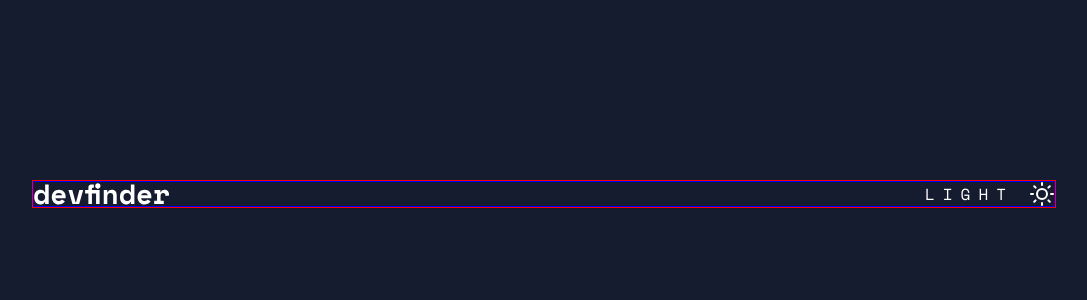
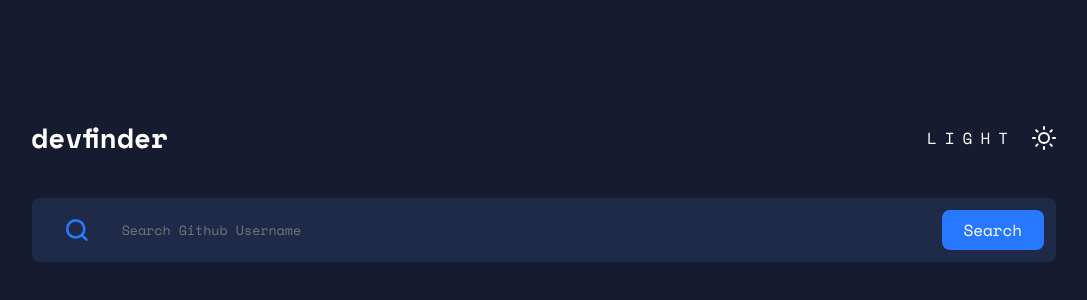
Before and after one commit to giovannamoeller/dev-finder, a React (Create React App) app: page / in a window 1280 px wide. Shown: the part 206-506 px from the top of the page, without its empty margins (96-1183 px from the left). Built offline with nearby package versions, Linux system fonts and the light colour scheme.

Commit message:
Input container and styles

```diff
--- a/src/components/Header/styles.js
+++ b/src/components/Header/styles.js
@@ -4,7 +4,7 @@ export const HeaderContainer = styled.header`
   width: 100%;
   display: flex;
   justify-content: space-between;
-  border: 1px solid blue;
+  margin-bottom: 3rem;
 
   span {
     display: flex;
--- /dev/null
+++ b/src/components/Input/index.js
@@ -0,0 +1,17 @@
+import { InputContainer } from './styles';
+import { Search } from 'react-feather';
+
+export function Input() {
+
+  function handleFormSubmit(e) {
+    e.preventDefault();
+  }
+
+  return (
+    <InputContainer onSubmit={handleFormSubmit}>
+      <Search color="#2778FF" strokeWidth={2.5} size={32}/>
+      <input type="text" placeholder="Search Github Username"/>
+      <button type="submit">Search</button>
+    </InputContainer>
+  )
+}
--- /dev/null
+++ b/src/components/Input/styles.js
@@ -0,0 +1,34 @@
+import styled from "styled-components";
+
+export const InputContainer = styled.form`
+  width: 100%;
+  height: 4rem;
+  background: #1F2A48;
+  display: flex;
+  align-items: center;
+  border-radius: 0.5rem;
+
+  input {
+    width: 100%;
+    height: 80%;
+    background: none;
+    outline: none;
+    color: #FFF;
+    border: none;
+  }
+  button {
+    height: 2.5rem;
+    width: 8rem;
+    margin-right: 0.75rem;
+    background: #2778FF;
+    border: none;
+    cursor: pointer;
+    border-radius: 0.5rem;
+    font-size: 1rem;
+    color: #FFF;
+  }
+
+  svg {
+    margin: 0 2rem;
+  }
+`;
--- a/src/pages/Home/index.js
+++ b/src/pages/Home/index.js
@@ -1,10 +1,12 @@
 import { Header } from '../../components/Header';
+import { Input } from '../../components/Input';
 import { Container } from './styles';
 
 export function Home() {
   return (
     <Container>
       <Header/>
+      <Input/>
     </Container>
   )
 }
--- a/src/pages/Home/styles.js
+++ b/src/pages/Home/styles.js
@@ -2,5 +2,4 @@ import styled from "styled-components";
 
 export const Container = styled.main`
   width: 1024px;
-  border: 1px solid red;
 `;
```
